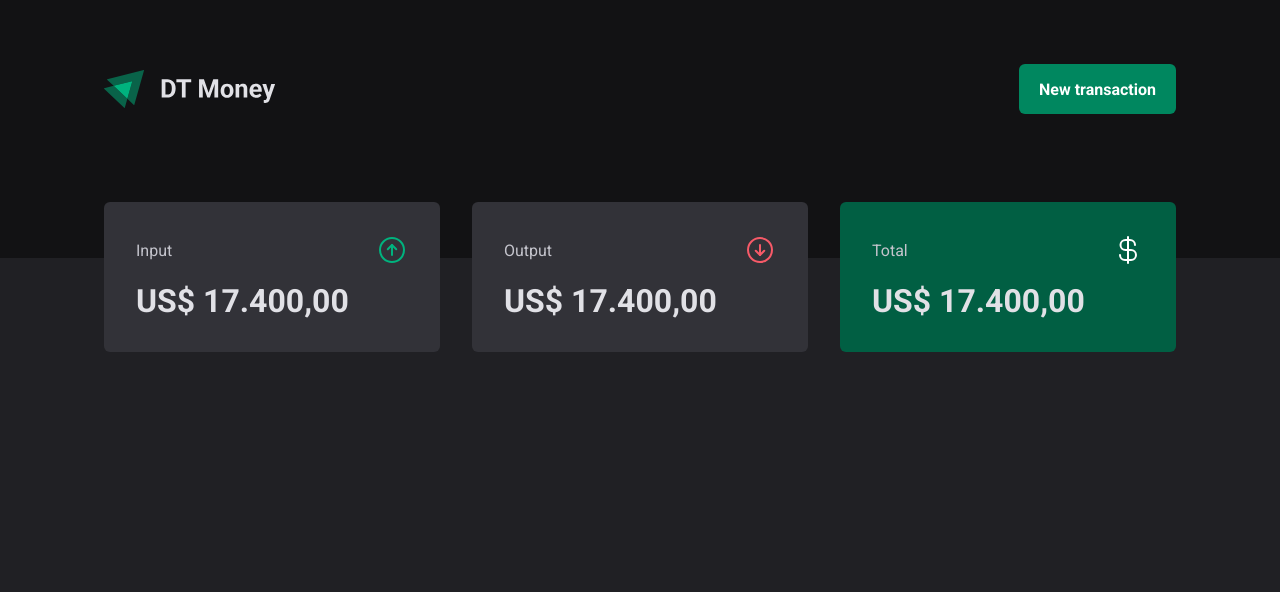
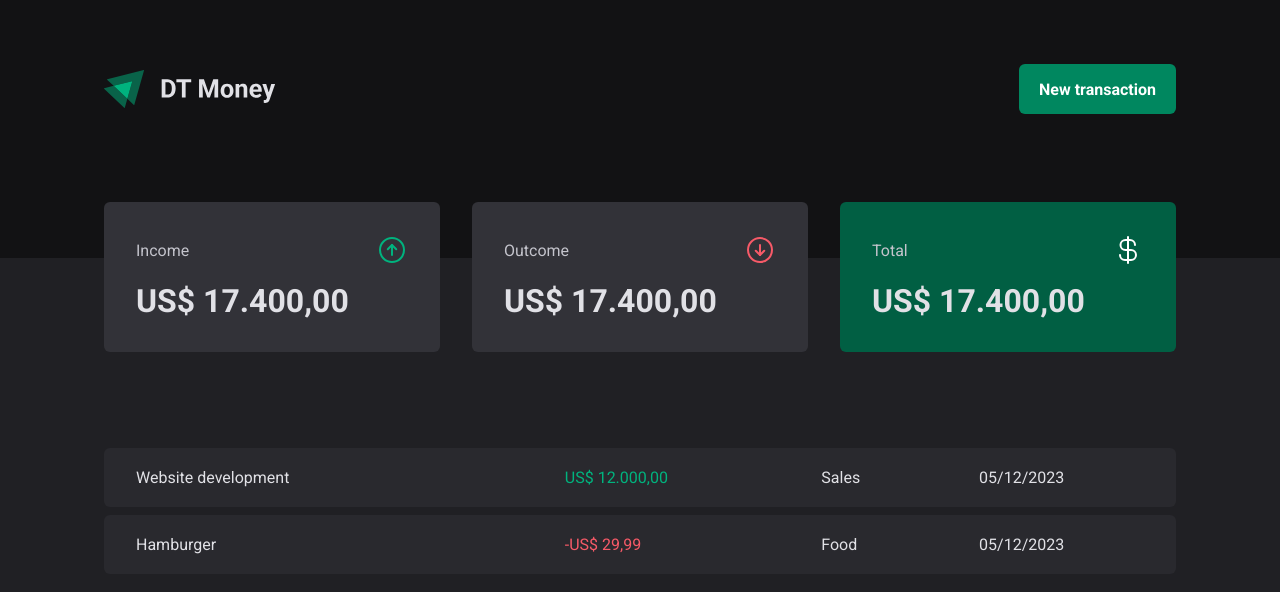
Before and after one commit to gabrielscordeiro/dt-money, a React (Vite) app: page / in a window 1280 px wide. Shown: the top 592 px of the page. Built offline with nearby package versions, Linux system fonts and the light colour scheme.

Commit message:
feat: 🎸 Transactions table

```diff
--- a/src/components/Summary/index.tsx
+++ b/src/components/Summary/index.tsx
@@ -6,7 +6,7 @@
         <SummaryContainer>
             <SummaryCard>
                 <header>
-                    <span>Input</span>
+                    <span>Income</span>
                     <ArrowCircleUp size={32} color="#00b37e"/>
                 </header>
 
@@ -15,7 +15,7 @@
 
             <SummaryCard>
                 <header>
-                    <span>Output</span>
+                    <span>Outcome</span>
                     <ArrowCircleDown size={32} color="#f75a68"/>
                 </header>
 
--- a/src/pages/Transactions/index.tsx
+++ b/src/pages/Transactions/index.tsx
@@ -1,11 +1,38 @@
 import { Header } from "../../components/Header";
 import { Summary } from "../../components/Summary";
+import { PriceHighlight, TransactionsContainer, TransactionsTable } from "./styles.ts";
 
 export const Transactions = () => {
     return (
         <div>
-            <Header />
-            <Summary />
+            <Header/>
+            <Summary/>
+            <TransactionsContainer>
+                <TransactionsTable>
+                    <tbody>
+                        <tr>
+                            <td width="40%">Website development</td>
+                            <td>
+                                <PriceHighlight variant="income">
+                                    US$ 12.000,00
+                                </PriceHighlight>
+                            </td>
+                            <td>Sales</td>
+                            <td>05/12/2023</td>
+                        </tr>
+                        <tr>
+                            <td width="40%">Hamburger</td>
+                            <td>
+                                <PriceHighlight variant="outcome">
+                                    -US$ 29,99
+                                </PriceHighlight>
+                            </td>
+                            <td>Food</td>
+                            <td>05/12/2023</td>
+                        </tr>
+                    </tbody>
+                </TransactionsTable>
+            </TransactionsContainer>
         </div>
     )
 }
--- a/src/pages/Transactions/styles.ts
+++ b/src/pages/Transactions/styles.ts
@@ -0,0 +1,38 @@
+import styled from "styled-components";
+
+export const TransactionsContainer = styled.main`
+  width: 100%;
+  max-width: 1120px;
+  margin: 4rem auto 0;
+  padding: 0 1.5rem;
+`
+
+export const TransactionsTable = styled.table`
+  width: 100%;
+  border-collapse: separate;
+  border-spacing: 0 0.5rem;
+
+  td {
+    padding: 1.25rem 2rem;
+    background: ${props => props.theme['gray-700']};
+
+    &:first-child {
+      border-top-left-radius: 6px;
+      border-bottom-left-radius: 6px;
+    }
+
+
+    &:last-child {
+      border-top-right-radius: 6px;
+      border-bottom-right-radius: 6px;
+    }
+  }
+`
+
+interface PriceHighlightProps {
+    variant: 'income' | 'outcome'
+}
+
+export const PriceHighlight = styled.span<PriceHighlightProps>`
+  color: ${props => props.variant === 'income' ? props.theme['green-300'] : props.theme['red-300']}
+`
```
